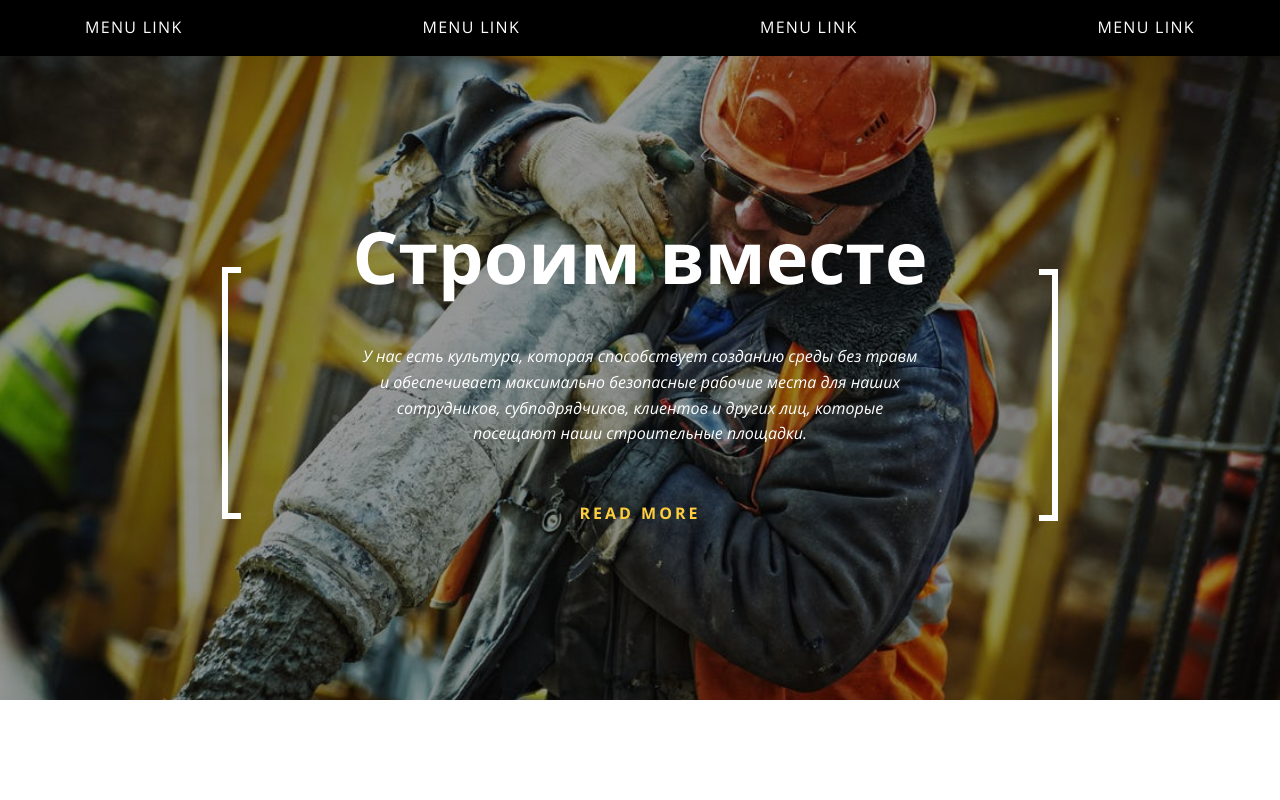
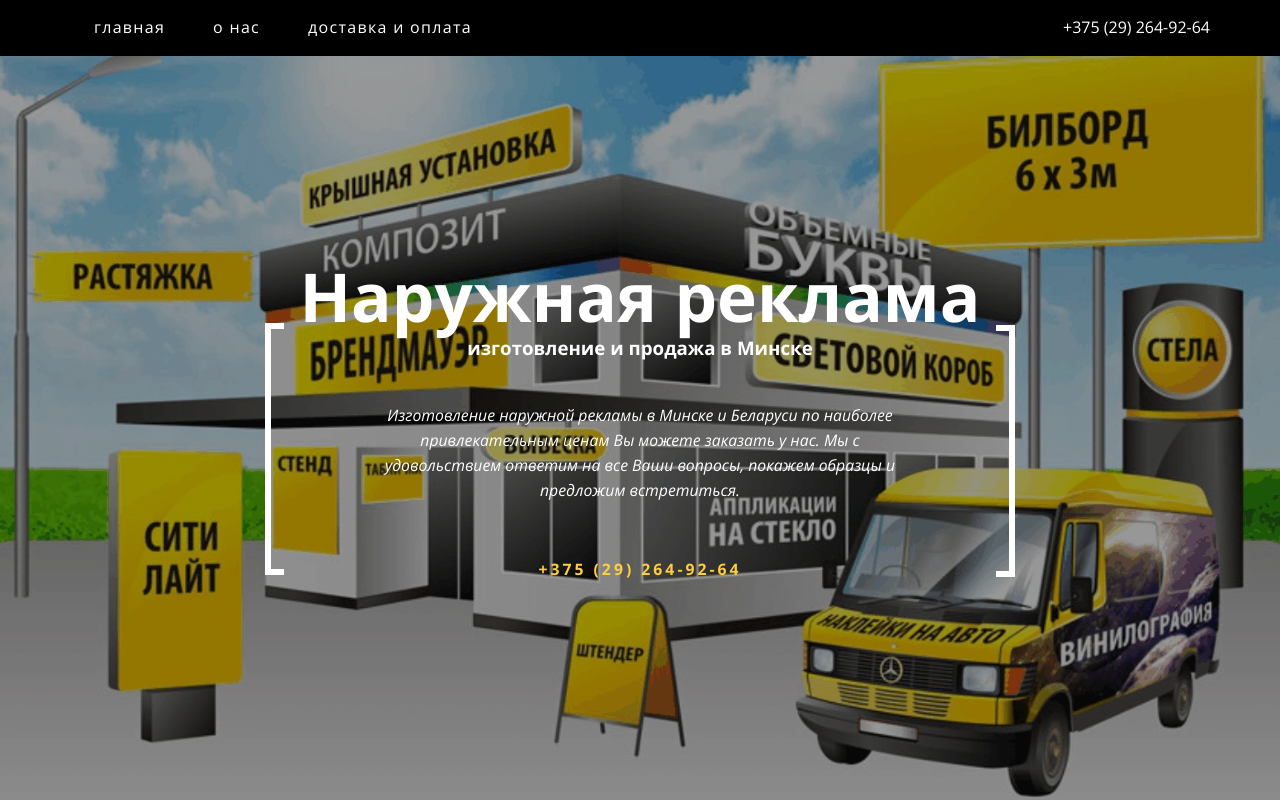
Before and after one commit to Pavel-Vladimirovich/progect_outdoor_advertising, a website: page src/index.html in a window 1280 px wide. Drawn offline with nearby package versions, Linux system fonts and the light colour scheme; files that its build step writes are made by us from their sources; files whose address does not match are found by name.

Commit message:
верстка секции promo и header 28.12

```diff
--- a/gulp/version.json
+++ b/gulp/version.json
@@ -1,3 +1,3 @@
 {
-    "main": "20221227160401"
+    "main": "20221228123607"
 }
--- a/src/html/header.html
+++ b/src/html/header.html
@@ -4,19 +4,17 @@
 			<nav class="menu">
 				<ul class="menu__list">
 					<li class="menu__list-item">
-						<a href="" class="menu__list-link">menu link</a>
+						<a href="#" class="menu__list-link">главная</a>
 					</li>
 					<li class="menu__list-item">
-						<a href="" class="menu__list-link">menu link</a>
+						<a href="#" class="menu__list-link">о нас</a>
 					</li>
 					<li class="menu__list-item">
-						<a href="" class="menu__list-link">menu link</a>
-					</li>
-					<li class="menu__list-item">
-						<a href="" class="menu__list-link">menu link</a>
+						<a href="#" class="menu__list-link">доставка и оплата</a>
 					</li>
 				</ul>
 			</nav>
+			<div class="header__phone">+375 (29) 264-92-64</div>
 		</div>
 	</div>
 </header>
--- a/src/html/promo.html
+++ b/src/html/promo.html
@@ -10,13 +10,16 @@
 	<div class="container">
 		<div class="promo__inner">
 			<div class="promo__item">
-				<h1 class="promo__item-title">Строим вместе</h1>
-				<p class="promo__item-text">У нас есть культура, которая способствует созданию среды без травм и обеспечивает
-					максимально безопасные рабочие места для наших сотрудников, субподрядчиков, клиентов и других лиц,
-					которые посещают наши строительные площадки.</p>
+				<div class="promo__item-title">
+					<h1>Наружная реклама</h1>
+					<h3>изготовление и продажа в Минске</h3>
+				</div>
+				<p class="promo__item-text">Изготовление наружной рекламы в Минске и Беларуси по наиболее
+					привлекательным ценам Вы можете заказать у нас. Мы с удовольствием ответим на все Ваши вопросы,
+					покажем образцы и предложим встретиться.</p>
 				<div class="promo__item-border border-left"></div>
 				<div class="promo__item-border border-right"></div>
-				<a href="#" class="promo__item-link">read more</a>
+				<a href="#" class="promo__item-link">+375 (29) 264-92-64</a>
 			</div>
 		</div>
 	</div>
--- a/src/scss/comon-style.scss
+++ b/src/scss/comon-style.scss
@@ -4,9 +4,13 @@
 	padding: 0px;
 }
 
-html {
-	font-size: 16px;
-	min-height: 100%;
+h1,
+h2,
+h3,
+h4,
+h5,
+h6 {
+	margin: 0px;
 }
 
 ul,
@@ -16,17 +20,24 @@ ol {
 	// margin: 0px;
 	// padding: 0px;
 }
-a{
+
+a {
 	text-decoration: none;
 }
+
 //====================
-.link{
+.link {
 	text-decoration: none;
 }
-.btn{
 
+.btn {}
+
+//====================
+html {
+	font-size: 16px;
+	min-height: 100%;
 }
-//====================
+
 body {
 	font-family: OpenSans, OpenSans-Italic;
 	font-weight: 400;
@@ -35,10 +46,12 @@ body {
 }
 
 .container {
-	max-width: 1140px;
+	max-width: 1170px;
+	padding: 0px 15px;
 	margin: 0 auto;
 }
+
 //========= generic color font =================
-$primary_color: #ffffff;;
+$primary_color: #ffffff;
 $secondary_color: #111111;
 //=============================================
--- a/src/scss/header.scss
+++ b/src/scss/header.scss
@@ -1,8 +1,3 @@
-
-.container {
-	margin: 0 auto;
-}
-
 .header {
 	width: 100%;
 	position: fixed;
@@ -14,24 +9,43 @@
 	// .header__inner
 
 	&__inner {
-		padding: 0px 15px;
+		padding: 15px 0px;
+		display: flex;
+		align-items: center;
+	}
+
+	// .header__phone
+
+	&__phone {
+		margin-left: auto;
+		color: $primary_color;
+		// border: red solid 1px;
+		// background: url('@img/call_FILL0_wght400_GRAD0_opsz48.svg')0 0px/contain no-repeat;
 	}
 }
 
 .menu {
-
+	max-width: 100%;
+	// border: red solid 1px;
 	// .menu__list
 
 	&__list {
 		display: flex;
-		justify-content: space-between;
-
+		// justify-content: space-between;
+		// border: rgb(0, 81, 255) solid 2px;
 	}
 
 	// .menu__list-item
 
 	&__list-item {
-		padding: 15px 0px;
+		padding: 0px 20px;
+		transition: all 0.3s ease-in-out;
+		&:hover {
+			// border-bottom: $primary_color solid 1px;
+		}
+
+		// border: rgb(0, 255, 13) solid 1px;
+
 	}
 
 	// .menu__list-link
@@ -39,7 +53,49 @@
 	&__list-link {
 		color: #ffff;
 		font-weight: 400;
-		text-transform: uppercase;
 		letter-spacing: 1.3px;
+		padding: 0px 4px;
+		transition: all 0.3s ease-in-out;
+		&:hover{
+			border-bottom: $primary_color solid 1px;
+		}
+
 	}
 }
+// a {
+// 	color: #ffff;
+// 	background-image: linear-gradient(
+// 	  to right,
+// 	  #54b3d6,
+// 	  #54b3d6 50%,
+// 	  #000 50%
+// 	);
+// 	background-size: 200% 100%;
+// 	background-position: -100%;
+// 	display: inline-block;
+// 	padding: 5px 0;
+// 	position: relative;
+// 	-webkit-background-clip: text;
+// 	-webkit-text-fill-color: transparent;
+// 	transition: all 0.3s ease-in-out;
+//   }
+
+//   a:before{
+// 	content: '';
+// 	background: #54b3d6;
+// 	display: block;
+// 	position: absolute;
+// 	bottom: -3px;
+// 	left: 0;
+// 	width: 0;
+// 	height: 3px;
+// 	transition: all 0.3s ease-in-out;
+//   }
+
+//   a:hover {
+//    background-position: 0;
+//   }
+
+//   a:hover::before{
+// 	width: 100%;
+//   }
--- a/src/scss/promo.scss
+++ b/src/scss/promo.scss
@@ -1,40 +1,43 @@
 // .promo__inner
 .promo {
-	background-image: linear-gradient(0deg, rgba(0, 0, 0, 0.4), rgba(0, 0, 0, 0.4)), url('@img/promo/promo-bg.jpeg');
+	background-image: linear-gradient(0deg, rgba(0, 0, 0, 0.4), rgba(0, 0, 0, 0.4)), url('@img/promo/promo-baner.webp');
 	background-position: 50% 50%;
 	background-repeat: no-repeat;
 	background-size: cover;
-	height: 700px;
-	position: relative;
-	padding-top: 1px;
 
 	// .promo__inner
 
 	&__inner {
-		color: $primary_color;
-		max-width: 836px;
-		min-height: 333px;
-		height: auto;
-		margin: 216px auto;
-		// border: red solid 1px;
-		position: relative;
+		display: flex;
+		align-items: center;
+		justify-content: center;
+		min-height: 100vh;
+		padding-top: 50px;
 	}
 
 	// .promo__item
 
 	&__item {
+		color: $primary_color;
+		max-width: 836px;
+		min-height: 333px;
+		height: auto;
 		text-align: center;
 	}
 
 	// .promo__item-title
 
 	&__item-title {
-		position: relative;
-		font-weight: 700;
-		font-size: 4.5rem;
-		line-height: 1.1;
+		h1 {
+			font-weight: 700;
+			font-size: clamp(2.5rem, 1.9286rem + 2.8571vw, 4.5rem);
+			line-height: 1.1;
+		}
+		h3{
+
+		}
 		padding: 0px 35px;
-		// border: #fd0 1px solid;
+		margin-bottom: 40px;
 	}
 
 	// .promo__item-text
@@ -43,15 +46,14 @@
 		max-width: 579px;
 		padding: 0px 10px 0px 10px;
 		margin: 0 auto;
-		word-wrap: break-word;
 		font-family: OpenSans-Italic;
+		font-size: clamp(0.9rem, 0.8714rem + 0.1429vw, 1rem);
 
 	}
 
 	// .promo__item-border
 
 	&__item-border {
-
 		border-color: #ffffff;
 		border-width: 6px;
 		border-style: solid;
@@ -67,10 +69,10 @@
 		font-weight: 700;
 		letter-spacing: 3px;
 		color: #ffce3e;
+		font-size: clamp(0.9rem, 0.8714rem + 0.1429vw, 1rem);
 	}
 }
 
-.container {}
 
 .border-left {
 	width: 19px;
```
Also changed, not shown: build/css/style.css, build/css/style.min.css, build/img/call_FILL0_wght400_GRAD0_opsz48.svg (added), build/img/promo/promo-baner.webp (added), build/index.html, src/img/call_FILL0_wght400_GRAD0_opsz48.svg (added), src/img/promo/promo-baner.webp (added).
